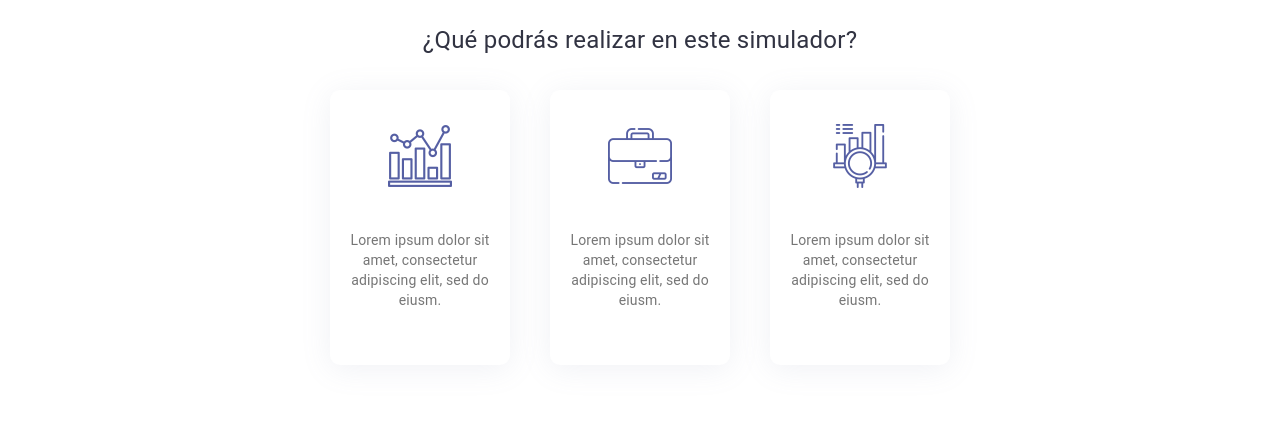
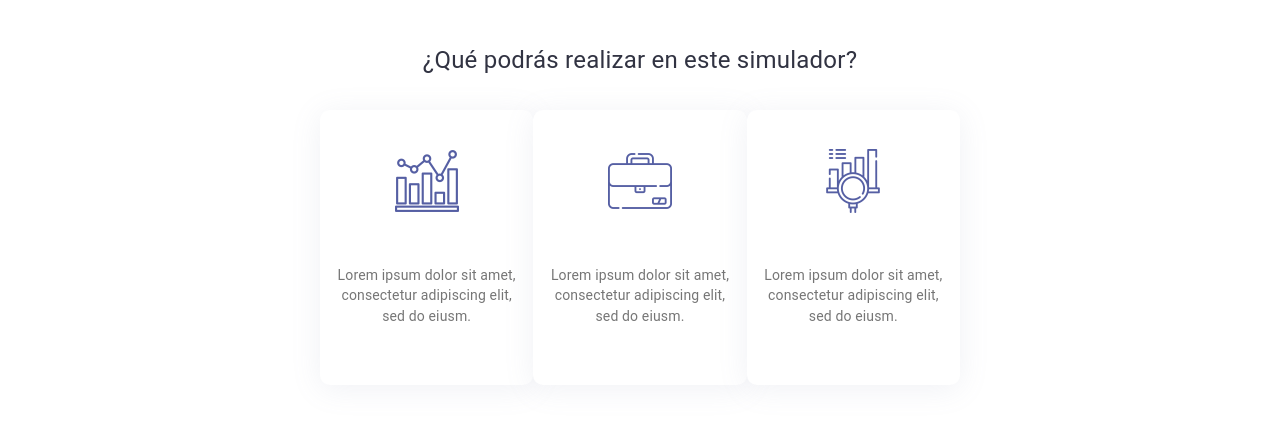
Before and after one commit to jauregui82/bursen, a Next.js app: page / in a window 1280 px wide. Shown: the part 890-1325 px from the top of the page. Built offline with nearby package versions, Linux system fonts and the light colour scheme.

Commit message:
feat: banner height and remove horizontal scroll

```diff
--- a/components/template/atoms/Banner/index.js
+++ b/components/template/atoms/Banner/index.js
@@ -25,10 +25,10 @@ const CustonBanner = () => {
                         <CustomTypography name="title1" > Bienvenido al simulador de <strong>BURSEN</strong></CustomTypography>
                     </Grid>
                     <Grid item>
-                    <CustomButton>Inisiar sesión </CustomButton>
+                        <CustomButton>Inisiar sesión </CustomButton>
                     </Grid>
                     <Grid item>
-                    <CustomButton type="btnWhite">Ver consursos </CustomButton>
+                        <CustomButton type="btnWhite">Ver consursos </CustomButton>
                     </Grid>
                 </Grid>
             </Grid>
@@ -50,12 +50,9 @@ const CustonBanner = () => {
                     left: 0;
                 }
                 div {
-                    height:100vh;
-                    width: 100vw;
-                    min-height:400px;
+                    min-height: 820px;
                     background-size:cover;
                     background-image:url('/banner.svg');
-
                 }
                 .content-section-1 {
                     padding: 0 150px;
--- a/components/template/organisms/Section2/index.js
+++ b/components/template/organisms/Section2/index.js
@@ -9,7 +9,7 @@ const Section2 = () =>{
 
     return(
         <>
-            <div id="ingreso-simulador" style={{padding: "5rem 0", boxShadow: "0px -3px 0px #fff"}}>
+            <div id="ingreso-simulador" style={{padding: "5rem 0"}}>
                 <Grid
                     container
                     direction="row"
@@ -26,7 +26,6 @@ const Section2 = () =>{
                     direction="row"
                     justify="center"
                     alignItems="center"
-                    spacing={5}
 
                 >
                     <Grid item xs={12} sm={2}>
```
